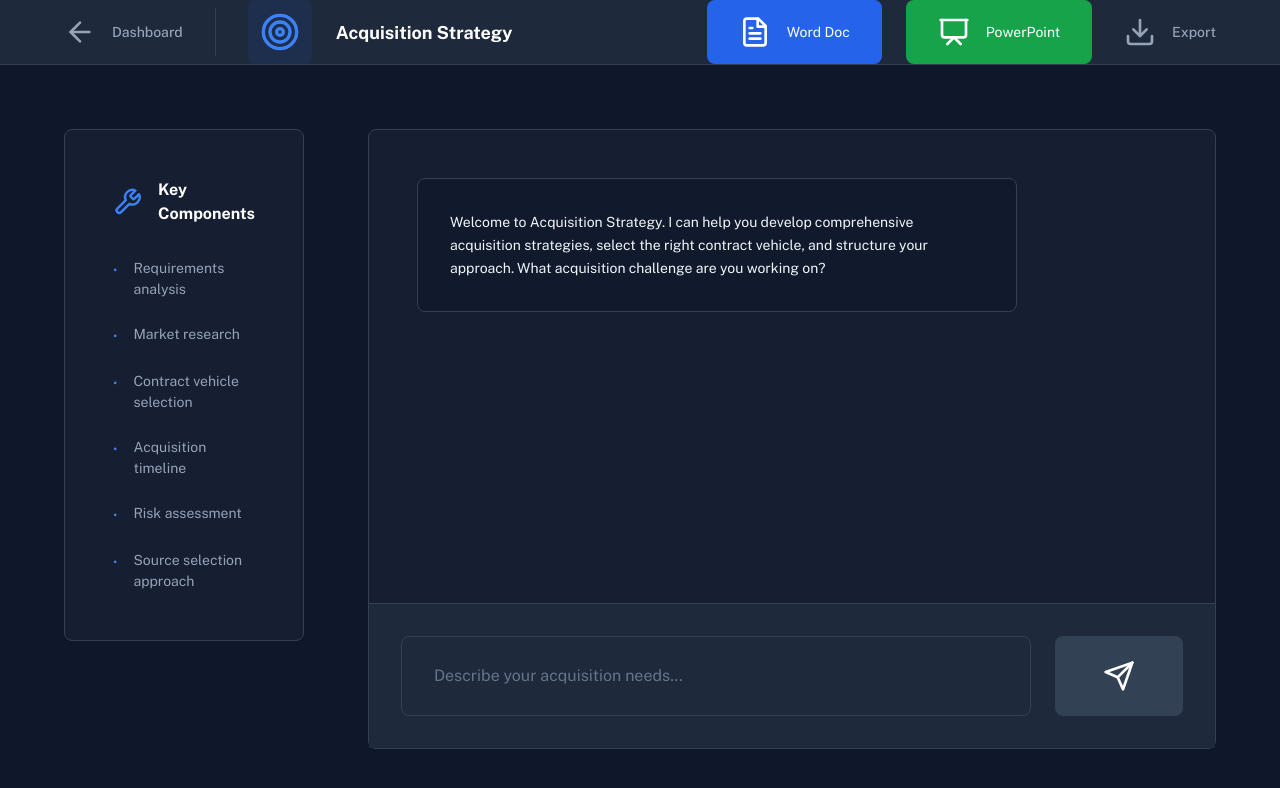
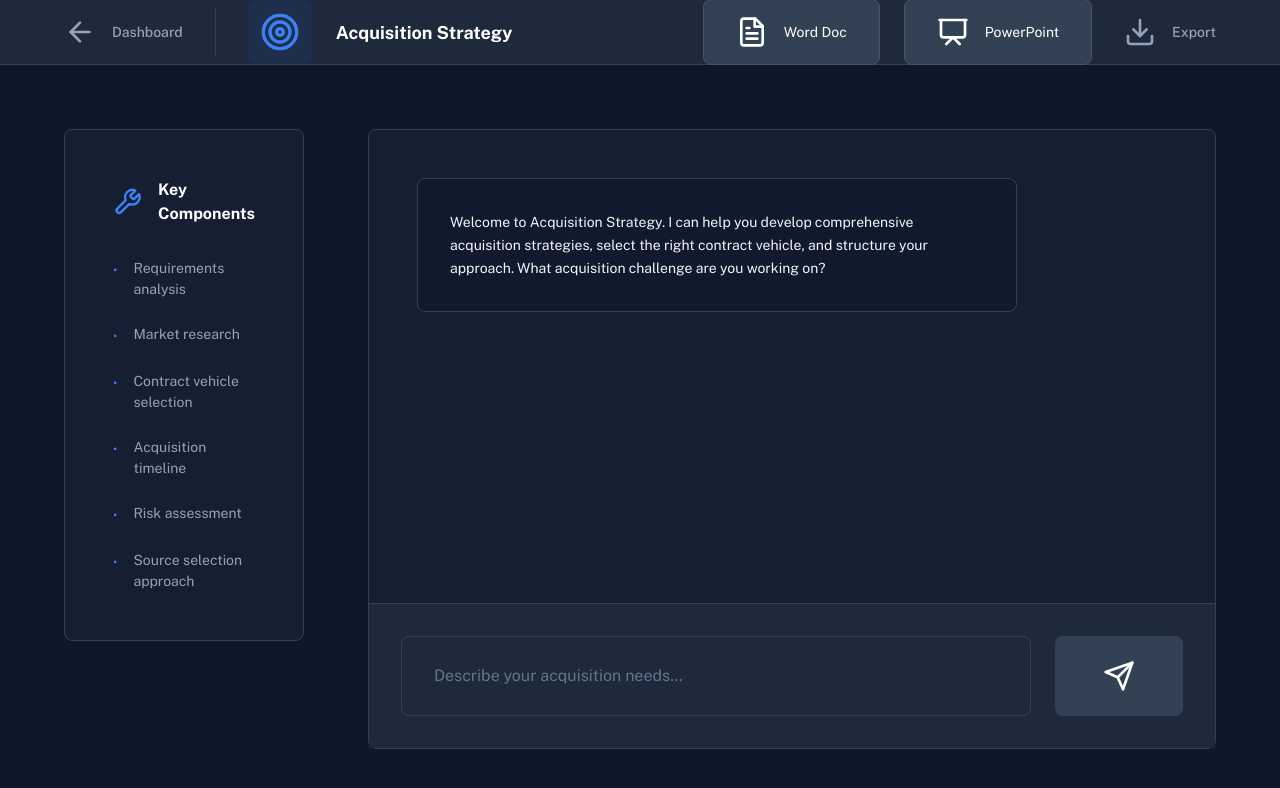
Before and after one commit to jonbmost/rapidacq-frontend, a Next.js app: page /tools/acquisition-strategy in a window 1280 px wide. Shown: the top 788 px of the page. Built offline with nearby package versions, Linux system fonts and the light colour scheme; no server answers.

Commit message:
Update download button styling to match site theme

```diff
--- a/app/components/DownloadButtons.tsx
+++ b/app/components/DownloadButtons.tsx
@@ -60,7 +60,7 @@ export default function DownloadButtons({ messages, toolContext }: DownloadButto
       <button
         onClick={() => downloadDocument('docx')}
         disabled={loading !== null}
-        className="flex items-center gap-2 px-4 py-2 bg-blue-600 text-white rounded-lg hover:bg-blue-700 disabled:bg-gray-400 transition text-sm"
+        className="flex items-center gap-2 px-4 py-2 bg-slate-700 text-white rounded-lg hover:bg-slate-600 disabled:bg-slate-800 disabled:cursor-not-allowed transition text-sm border border-slate-600"
       >
         {loading === 'docx' ? (
           <>
@@ -77,7 +77,7 @@ export default function DownloadButtons({ messages, toolContext }: DownloadButto
       <button
         onClick={() => downloadDocument('pptx')}
         disabled={loading !== null}
-        className="flex items-center gap-2 px-4 py-2 bg-green-600 text-white rounded-lg hover:bg-green-700 disabled:bg-gray-400 transition text-sm"
+        className="flex items-center gap-2 px-4 py-2 bg-slate-700 text-white rounded-lg hover:bg-slate-600 disabled:bg-slate-800 disabled:cursor-not-allowed transition text-sm border border-slate-600"
       >
         {loading === 'pptx' ? (
           <>
```
